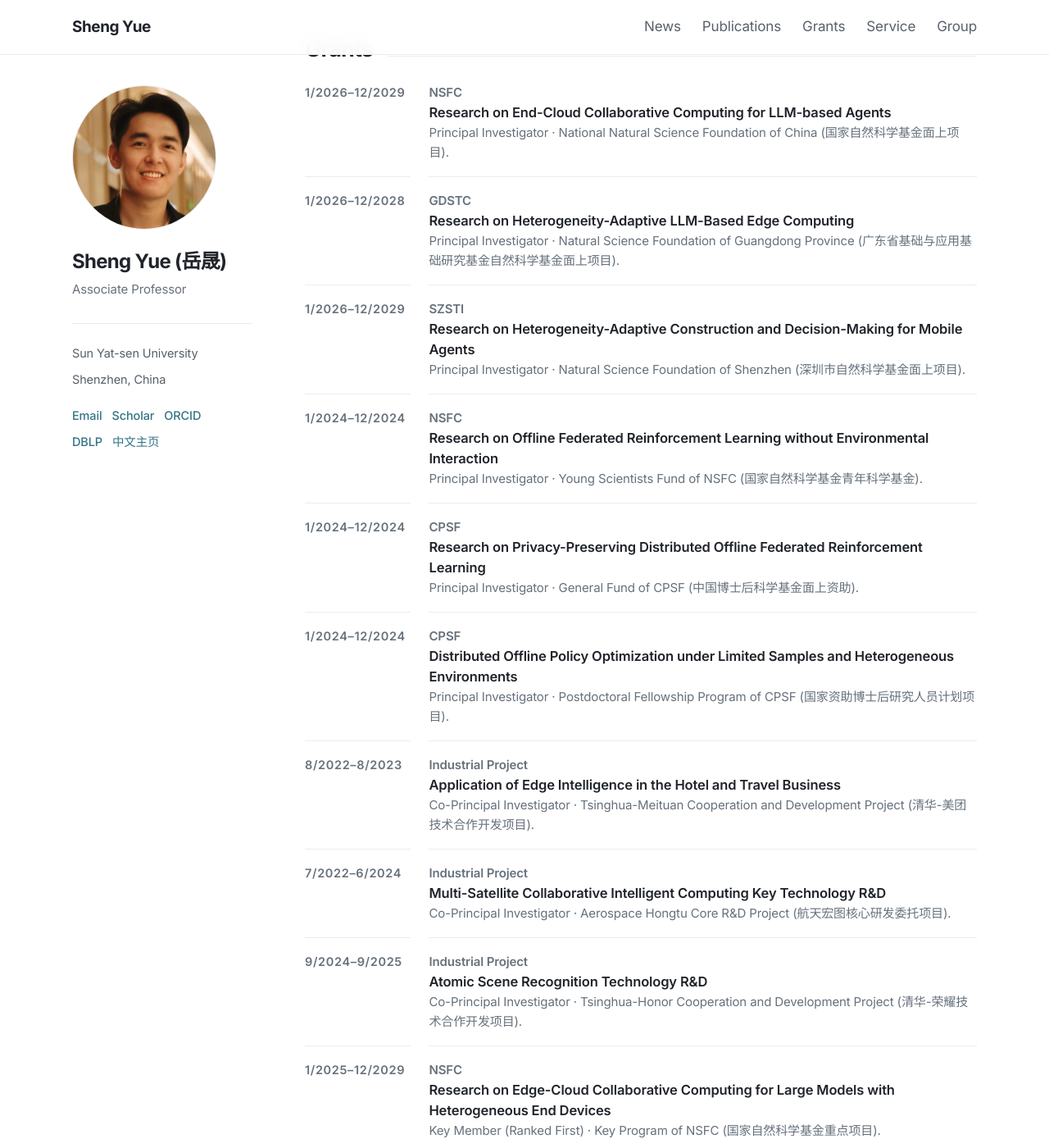
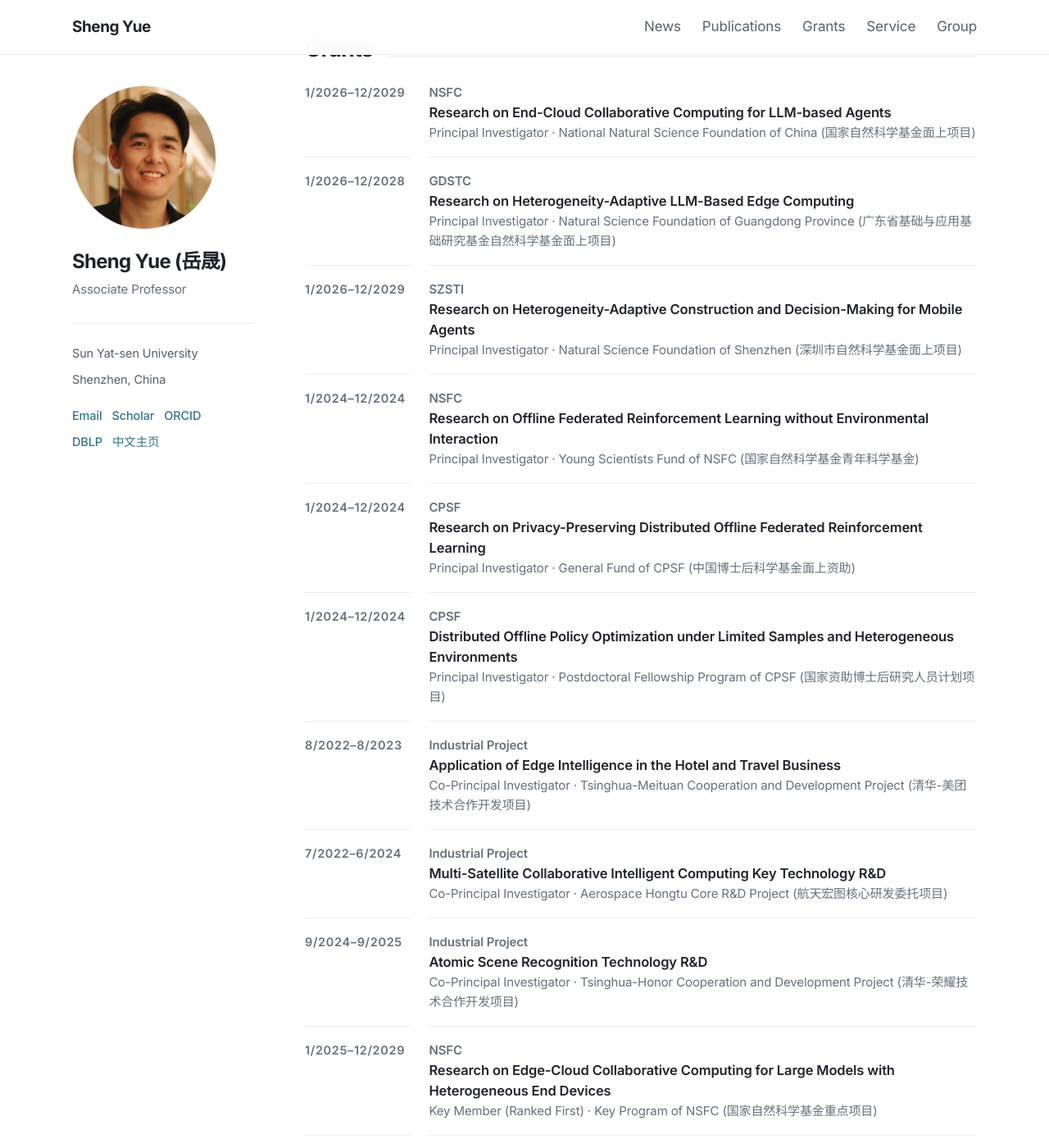
Before and after one commit to shaunyue/shaunyue.github.io, a Jekyll site: the page built from _pages/homepage.md, in a window 1280 px wide and 1400 px high, scrolled down 6233 px. Shown: the whole window at 82% size. Built offline with Jekyll 4.4.1, drawn with Linux system fonts in a browser that asks for light colours; some of the changed text lies outside the part shown.

```diff
--- a/_pages/homepage.md
+++ b/_pages/homepage.md
@@ -193,72 +193,72 @@ Jan 2026
 1/2026–12/2029
 : **NSFC**
   **Research on End-Cloud Collaborative Computing for LLM-based Agents**
-  *Principal Investigator · National Natural Science Foundation of China (国家自然科学基金面上项目).*
+  *Principal Investigator · National Natural Science Foundation of China (国家自然科学基金面上项目)*
 
 1/2026–12/2028
 : **GDSTC**
   **Research on Heterogeneity-Adaptive LLM-Based Edge Computing**
-  *Principal Investigator · Natural Science Foundation of Guangdong Province (广东省基础与应用基础研究基金自然科学基金面上项目).*
+  *Principal Investigator · Natural Science Foundation of Guangdong Province (广东省基础与应用基础研究基金自然科学基金面上项目)*
 
 1/2026–12/2029
 : **SZSTI**
   **Research on Heterogeneity-Adaptive Construction and Decision-Making for Mobile Agents**
-  *Principal Investigator · Natural Science Foundation of Shenzhen (深圳市自然科学基金面上项目).*
+  *Principal Investigator · Natural Science Foundation of Shenzhen (深圳市自然科学基金面上项目)*
 
 1/2024–12/2024
 : **NSFC**
   **Research on Offline Federated Reinforcement Learning without Environmental Interaction**
-  *Principal Investigator · Young Scientists Fund of NSFC (国家自然科学基金青年科学基金).*
+  *Principal Investigator · Young Scientists Fund of NSFC (国家自然科学基金青年科学基金)*
 
 1/2024–12/2024
 : **CPSF**
   **Research on Privacy-Preserving Distributed Offline Federated Reinforcement Learning**
-  *Principal Investigator · General Fund of CPSF (中国博士后科学基金面上资助).*
+  *Principal Investigator · General Fund of CPSF (中国博士后科学基金面上资助)*
 
 1/2024–12/2024
 : **CPSF**
   **Distributed Offline Policy Optimization under Limited Samples and Heterogeneous Environments**
-  *Principal Investigator · Postdoctoral Fellowship Program of CPSF (国家资助博士后研究人员计划项目).*
+  *Principal Investigator · Postdoctoral Fellowship Program of CPSF (国家资助博士后研究人员计划项目)*
 
 8/2022–8/2023
 : **Industrial Project**
   **Application of Edge Intelligence in the Hotel and Travel Business**
-  *Co-Principal Investigator · Tsinghua-Meituan Cooperation and Development Project (清华-美团技术合作开发项目).*
+  *Co-Principal Investigator · Tsinghua-Meituan Cooperation and Development Project (清华-美团技术合作开发项目)*
 
 7/2022–6/2024
 : **Industrial Project**
   **Multi-Satellite Collaborative Intelligent Computing Key Technology R&D**
-  *Co-Principal Investigator · Aerospace Hongtu Core R&D Project (航天宏图核心研发委托项目).*
+  *Co-Principal Investigator · Aerospace Hongtu Core R&D Project (航天宏图核心研发委托项目)*
 
 9/2024–9/2025
 : **Industrial Project**
   **Atomic Scene Recognition Technology R&D**
-  *Co-Principal Investigator · Tsinghua-Honor Cooperation and Development Project (清华-荣耀技术合作开发项目).*
+  *Co-Principal Investigator · Tsinghua-Honor Cooperation and Development Project (清华-荣耀技术合作开发项目)*
 
 1/2025–12/2029
 : **NSFC**
   **Research on Edge-Cloud Collaborative Computing for Large Models with Heterogeneous End Devices**
-  *Key Member (Ranked First) · Key Program of NSFC (国家自然科学基金重点项目).*
+  *Key Member (Ranked First) · Key Program of NSFC (国家自然科学基金重点项目)*
 
 12/2019–12/2024
 : **MOST**
   **Probe Computer Software System Development**
-  *Key Member · National Key R&D Program of China (国家重点研发计划).*
+  *Key Member · National Key R&D Program of China (国家重点研发计划)*
 
 10/2022–9/2025
 : **MOST**
   **Research of Intelligent Computing Key Standards for Heterogeneous Devices**
-  *Key Member · National Key R&D Program of China (国家重点研发计划).*
+  *Key Member · National Key R&D Program of China (国家重点研发计划)*
 
 11/2022–10/2025
 : **MOST**
   **Blockchain-based Trusted Sharing Technology and Demonstration Application for Health Data**
-  *Key Member · National Key R&D Program of China (国家重点研发计划).*
+  *Key Member · National Key R&D Program of China (国家重点研发计划)*
 
 1/2021–12/2023
 : **NSFC**
   **Research on Edge Server Deployment and Resource Allocation Optimization**
-  *Key Member · General Program of NSFC (国家自然科学基金面上项目).*
+  *Key Member · General Program of NSFC (国家自然科学基金面上项目)*
 {: .grant-list}
 
 ## Honors & Service
```
